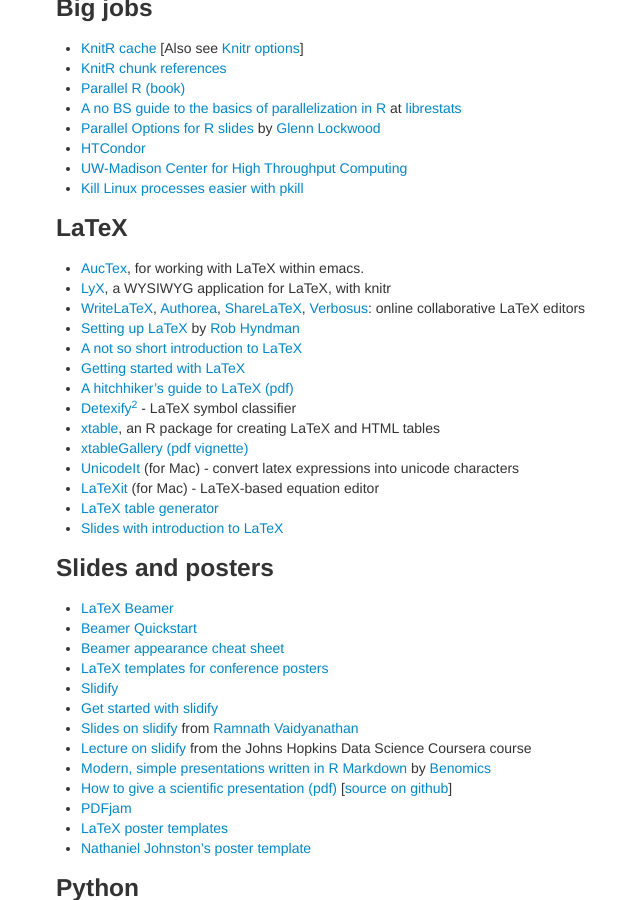
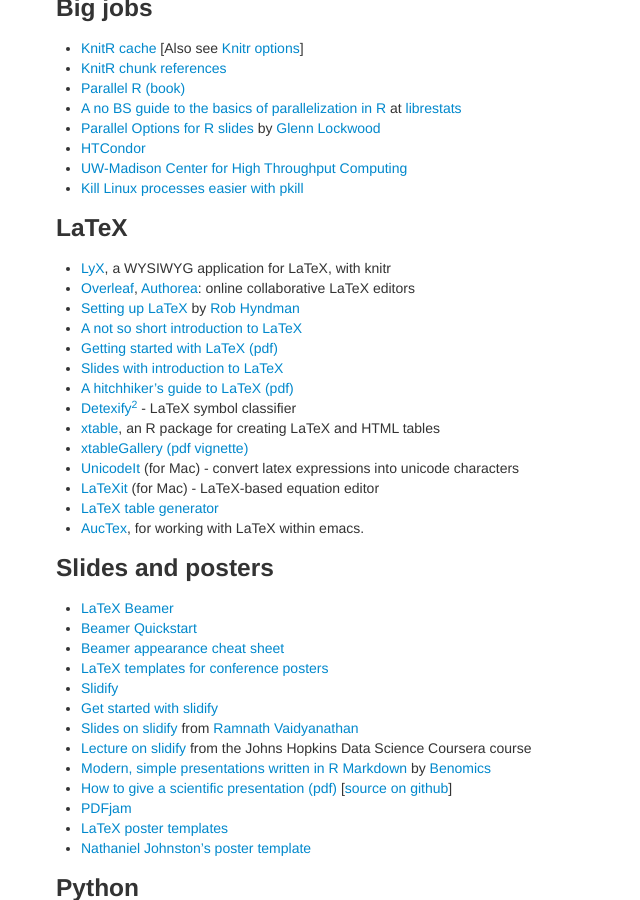
Before and after one commit to kbroman/Tools4RR, a Jekyll site: the page built from pages/resources.md, in a window 1280 px wide and 900 px high, scrolled down 3117 px. Shown: the whole window, without its empty margins (234-874 px from the left). Built offline with Jekyll 4.4.1, drawn with Linux system fonts in a browser that asks for light colours.

Commit message:
Edit links for LaTeX resources

```diff
--- a/pages/resources.md
+++ b/pages/resources.md
@@ -207,28 +207,26 @@
 
 ### LaTeX
 
+- [LyX](https://www.lyx.org), a WYSIWYG application for LaTeX, with knitr
+- [Overleaf](https://www.overleaf.com),
+  [Authorea](https://authorea.com): online collaborative LaTeX editors
+- [Setting up LaTeX](https://robjhyndman.com/hyndsight/latex-setup/) by [Rob Hyndman](https://robjhyndman.com)
+- [A not so short introduction to LaTeX](https://www.ctan.org/tex-archive/info/lshort/english/)
+- [Getting started with LaTeX (pdf)](https://www.maths.tcd.ie/~dwilkins/LaTeXPrimer/GSWLaTeX.pdf)
+- [Slides with introduction to LaTeX](https://www.overleaf.com/latex/learn/free-online-introduction-to-latex-part-1)
+- [A hitchhiker's guide to LaTeX (pdf)](https://chaosbook.org/FAQ/lala.pdf)
+- [Detexify<sup>2</sup>](https://detexify.kirelabs.org/classify.html) -
+  LaTeX symbol classifier
+- [xtable](https://cran.r-project.org/package=xtable),
+  an R package for creating LaTeX and HTML tables
+- [xtableGallery (pdf vignette)](https://cran.r-project.org/web/packages/xtable/vignettes/xtableGallery.pdf)
+- [UnicodeIt](http://unicodeit.net) (for Mac) - convert latex expressions into
+  unicode characters
+- [LaTeXit](https://www.chachatelier.fr/latexit/latexit-home.php) (for
+  Mac) - LaTeX-based equation editor
+- [LaTeX table generator](https://www.tablesgenerator.com/)
 - [AucTex](https://www.gnu.org/software/auctex/), for working with
   LaTeX within emacs.
-- [LyX](http://www.lyx.org), a WYSIWYG application for LaTeX, with knitr
-- [WriteLaTeX](http://writelatex.com),
-  [Authorea](http://authorea.com),
-  [ShareLaTeX](http://sharelatex.com),
-  [Verbosus](http://verbosus.com): online collaborative LaTeX editors
-- [Setting up LaTeX](http://robjhyndman.com/hyndsight/latex-setup/) by [Rob Hyndman](http://robjhyndman.com)
-- [A not so short introduction to LaTeX](http://www.ctan.org/tex-archive/info/lshort/english/)
-- [Getting started with LaTeX](http://www.maths.tcd.ie/~dwilkins/LaTeXPrimer/GSWLaTeX.pdf)
-- [A hitchhiker's guide to LaTeX (pdf)](http://chaosbook.org/FAQ/lala.pdf)
-- [Detexify<sup>2</sup>](http://detexify.kirelabs.org/classify.html) -
-  LaTeX symbol classifier
-- [xtable](http://cran.r-project.org/web/packages/xtable/index.html),
-  an R package for creating LaTeX and HTML tables
-- [xtableGallery (pdf vignette)](http://cran.r-project.org/web/packages/xtable/vignettes/xtableGallery.pdf)
-- [UnicodeIt](http://unicodeit.net/) (for Mac) - convert latex expressions into
-  unicode characters
-- [LaTeXit](http://www.chachatelier.fr/latexit/latexit-home.php) (for
-  Mac) - LaTeX-based equation editor
-- [LaTeX table generator](http://www.tablesgenerator.com/)
-- [Slides with introduction to LaTeX](https://www.overleaf.com/latex/learn/free-online-introduction-to-latex-part-1)
 
 ### Slides and posters
 
```
